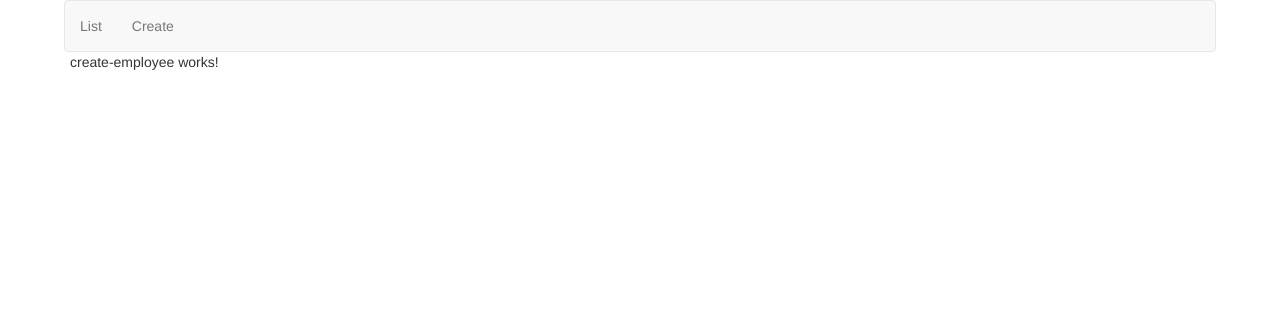
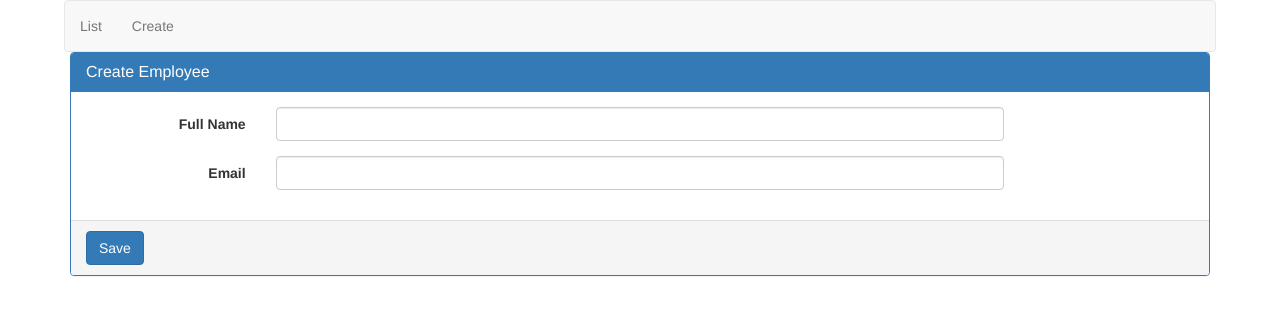
Before and after one commit to aakashjhawar/ems, an Angular app: page /create in a window 1280 px wide. Shown: the top 314 px of the page. Built offline with nearby package versions, Linux system fonts and the light colour scheme.

Commit message:
Added create employee reactive form

```diff
--- a/src/app/app.module.ts
+++ b/src/app/app.module.ts
@@ -5,6 +5,7 @@
 import { AppComponent } from './app.component';
 import { CreateEmployeeComponent } from './employee/create-employee.component';
 import { ListEmployeesComponent } from './employee/list-employees.component';
+import { ReactiveFormsModule } from '@angular/forms';
 
 @NgModule({
   declarations: [
@@ -14,7 +15,8 @@
   ],
   imports: [
     BrowserModule,
-    AppRoutingModule
+    AppRoutingModule,
+    ReactiveFormsModule
   ],
   providers: [],
   bootstrap: [AppComponent]
--- a/src/app/employee/create-employee.component.html
+++ b/src/app/employee/create-employee.component.html
@@ -1,3 +1,26 @@
-<p>
-  create-employee works!
-</p>
+<form [formGroup]="employeeForm" class="form-horizontal" (ngSubmit)="onSubmit()">
+    <div class="panel panel-primary">
+      <div class="panel-heading">
+        <h3 class="panel-title">Create Employee</h3>
+      </div>
+      <div class="panel-body">
+        <div class="form-group">
+          <label class="col-sm-2 control-label" for="fullName">Full Name</label>
+          <div class="col-sm-8">
+            <input id="fullName" formControlName="fullName" type="text" class="form-control">
+          </div>
+        </div>
+
+        <div class="form-group">
+          <label class="col-sm-2 control-label" for="email">Email</label>
+          <div class="col-sm-8">
+            <input id="email" formControlName="email" type="text" class="form-control">
+          </div>
+        </div>
+
+      </div>
+      <div class="panel-footer">
+        <button class="btn btn-primary" type="submit">Save</button>
+      </div>
+    </div>
+  </form>
--- a/src/app/employee/create-employee.component.ts
+++ b/src/app/employee/create-employee.component.ts
@@ -1,4 +1,5 @@
 import { Component, OnInit } from '@angular/core';
+import { FormGroup, FormControl } from '@angular/forms';
 
 @Component({
   selector: 'app-create-employee',
@@ -6,10 +7,19 @@
   styleUrls: ['./create-employee.component.css']
 })
 export class CreateEmployeeComponent implements OnInit {
+  employeeForm: FormGroup;
 
   constructor() { }
 
   ngOnInit() {
+    this.employeeForm = new FormGroup({
+      fullName: new FormControl(),
+      email: new FormControl()
+    });
+  }
+
+  onSubmit(): void { // method dont return anything so void
+    console.log(this.employeeForm.value);
   }
 
 }
```
